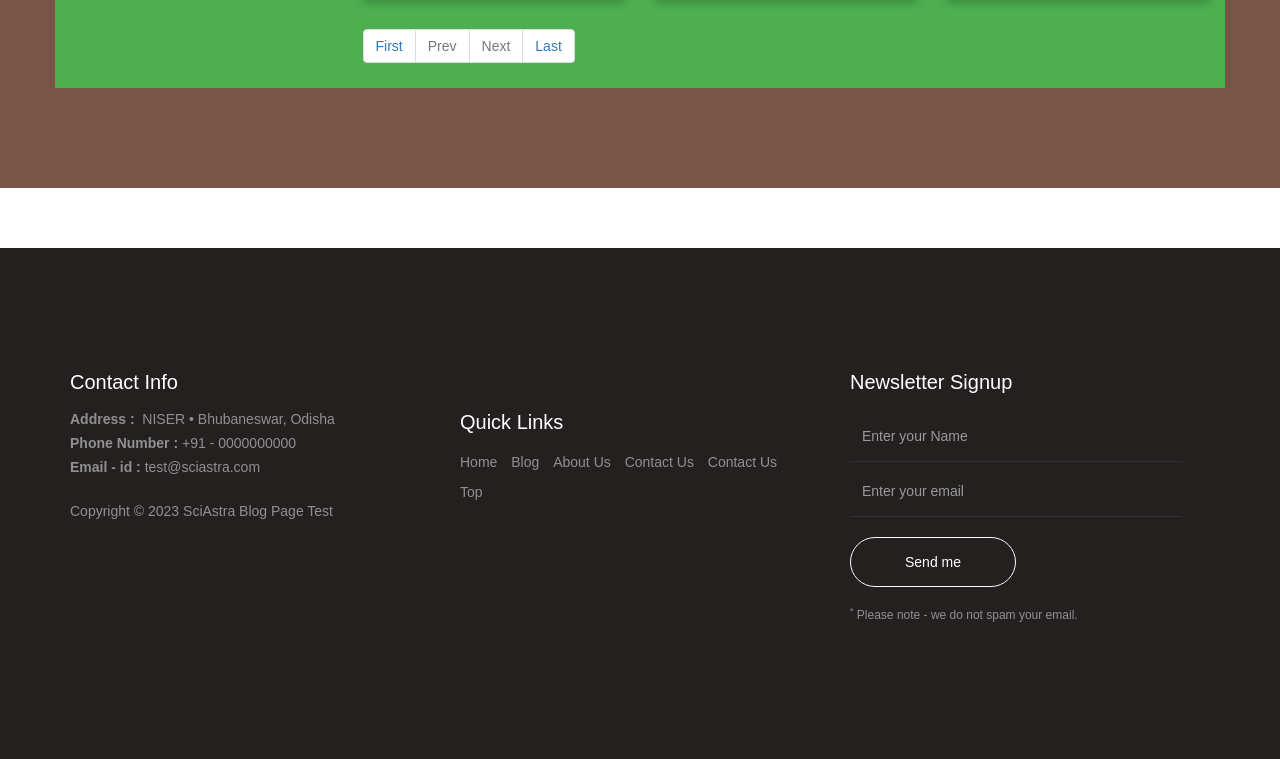
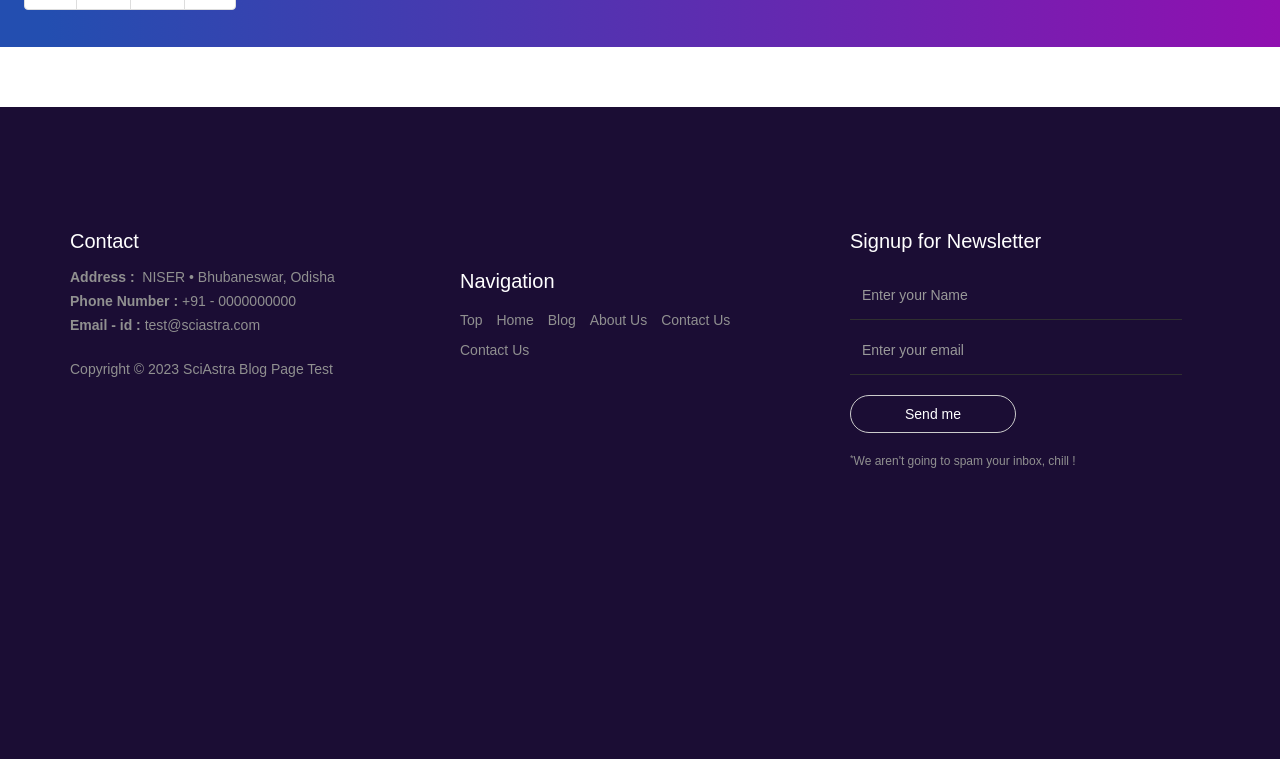
Before and after one commit to Subbrat/blogmango, a PHP site: page /blog-posts.php in a window 1280 px wide. Shown: the part 1021-1780 px from the top of the page. After the commit the page ends 1489 px from the top, so only its background shows below. Run offline with PHP 8.4, Linux system fonts and the light colour scheme; data comes from the database, SQL or seed files in the repository; data that the repository does not hold is empty; a stand-in replaces the project's code that opens the database connection; some web fonts are replaced.

Commit message:
important

```diff
--- a/blog-posts.php
+++ b/blog-posts.php
@@ -7,9 +7,12 @@ include_once('includes/config.php'); ?>
     <title>Blog Posts • SciAstra Blog Page Test</title>
     <meta charset="UTF-8">
     <meta http-equiv="X-UA-Compatible" content="IE=Edge">
-    <meta name="description" content="">
-    <meta name="keywords" content="">
-    <meta name="author" content="admin@sciastra">
+    <meta name="description"
+        content="SciAstra is the biggest community of science scholars in India for IISER Aptitude test (IAT), National Entrance Screening Test (NEST), ISI, CMI, and IACS.">
+    <meta name="keywords"
+        content="IAT, iiser aptitude test, NEST, National Entrance Screening Test, ISI, CMI, ISI and CMI Crash Course 2023, IACS, iiser pune.">
+    <link rel="canonical" href="https://www.sciastra.com/" />
+    <meta name="author" content="admins from SciAstra edu pvt ltd">
     <meta name="viewport" content="width=device-width, initial-scale=1, maximum-scale=1">
     <link rel="stylesheet" href="css/bootstrap.min.css">
     <link rel="stylesheet" href="css/font-awesome.min.css">
@@ -18,28 +21,25 @@ include_once('includes/config.php'); ?>
     <!-- MAIN CSS -->
     <link rel="stylesheet" href="css/s6css.css">
     <link rel="stylesheet" href="css/style.css">
-    <link rel="stylesheet" href="css/test.css">
-    <style>
 
-    </style>
 </head>
 
 <body id="top" data-spy="scroll" data-target=".navbar-collapse" data-offset="50">
     <!-- header  -->
     <?php include_once('includes/header.php') ?>
     <!-- only the top blank section  -->
-    <section>
-        <div class="container">
+    <section class="">
+        <div class="">
             <div class="text-center">
                 <h1>Blog posts</h1>
             </div>
         </div>
     </section>
     <!-- mid bg section  -->
-    <section class="s-brown">
-        <div class="container s-green">
+
+    <div class="s-container bgx s-padding-large">
         <div class="row">
-                <?php include_once('includes/sidebar.php');?>
+            <!--  incl sidebar -->
             <div class="col-lg-9 col-xs-12">
                 <div class="row">
                     <?php
@@ -57,7 +57,6 @@ include_once('includes/config.php'); ?>
 $query=mysqli_query($con,"select tblposts.postedBy ,tblposts.viewCounter,tblposts.id as pid,tblposts.PostTitle as posttitle,tblposts.PostImage,tblcategory.CategoryName as category,tblcategory.id as cid,tblsubcategory.Subcategory as subcategory,tblposts.PostDetails as postdetails,tblposts.PostingDate as postingdate,tblposts.PostUrl as url from tblposts left join tblcategory on tblcategory.id=tblposts.CategoryId left join  tblsubcategory on  tblsubcategory.SubCategoryId=tblposts.SubCategoryId where tblposts.Is_Active=1 order by tblposts.id desc  LIMIT $offset, $no_of_records_per_page");
 while ($row=mysqli_fetch_array($query)) {
 ?>
-                        <!-- the div containing blog blog_cards  -->
                     <!-- the bcard of blog   -->
                     <div class="col-sm-4 ">
                         <div class="bcard s-green">
@@ -101,9 +100,10 @@ while ($row=mysqli_fetch_array($query)) {
                     </li>
                 </ul>
             </div>
+            <?php include_once('includes/sidebar.php');?>
         </div>
     </div>
-    </section>
+
     <br>
     <br>
     <br>
--- a/css/style.css
+++ b/css/style.css
@@ -1,4 +1,3 @@
-
   @import url('https://fonts.googleapis.com/css?family=Muli:300,700|Nunito');
   body {
     background: #ffffff;
@@ -8,9 +7,10 @@
   /*---------------------------------------
      TYPOGRAPHY
   -----------------------------------------*/
-
 /* init  */
-
+ .bgx {
+        background: linear-gradient(90deg, #234EB0 3.66%, #9010B0 100%);
+    }
 /* blog card  */
 .bcard {
         box-shadow: 0 4px 8px 0 rgba(0, 0, 0, 0.2);
@@ -18,11 +18,7 @@
         margin: auto;
         text-align: center;
     }
-
-
 /* init end */
-
-
   h1,h2,h3,h4,h5,h6 {
     font-family:system-ui, -apple-system, BlinkMacSystemFont, 'Segoe UI', Roboto, Oxygen, Ubuntu, Cantarell, 'Open Sans', 'Helvetica Neue', sans-serif ;
     font-weight: bold;
@@ -73,14 +69,24 @@
     color: #29ca8e;
     outline: none;
   }
-  ::-webkit-scrollbar{
-    width: 8px;
-    height: 8px;
-  }
-  ::-webkit-scrollbar-thumb {
-    cursor: pointer;
-    background: #000000;
-  }
+ ::-webkit-scrollbar {
+     width: 5px;
+     height: 5px;
+ }
+ ::-webkit-scrollbar-track {
+     -webkit-box-shadow: inset 0 0 6px rgba(0, 0, 0, 0.3);
+     -webkit-border-radius: 10px;
+     border-radius: 10px;
+ }
+ ::-webkit-scrollbar-thumb {
+     -webkit-border-radius: 10px;
+     border-radius: 10px;
+     background: rgba(255, 255, 255, 0.3);
+     -webkit-box-shadow: inset 0 0 6px rgba(174, 166, 166, 0.5);
+ }
+ ::-webkit-scrollbar-thumb:window-inactive {
+     background: rgba(255, 255, 255, 0.3);
+ }
   .section-title {
     padding-bottom: 40px;
   }
@@ -566,7 +572,7 @@
       CONTACT
   -----------------------------------------*/
   #contact {
-    background: #3f51b5;
+    background: #9632af;
   }
   #contact h2 {
     color: #ffffff;
@@ -609,7 +615,7 @@
      FOOTER
   -----------------------------------------*/
   footer {
-    background: #252020;
+    background: #1b0d34;
     padding: 120px 0;
   }
   footer .section-title {
--- a/includes/footer.php
+++ b/includes/footer.php
@@ -3,7 +3,7 @@ if($_POST['subscribe']){
 $semail=$_POST['email'];
 $fname=$_POST['fname'];
 $sql=mysqli_query($con,"insert into tblsubscribers(fullName,subscriberEmail) values('$fname','$semail')");
-echo "<script>alert('Subscribed successfully');</script>";
+echo "<script>alert('added to SciAstra newsletter subscription');</script>";
 echo "<script>window.location.href='index.php'</script>";
 }
 ?>
@@ -14,7 +14,7 @@ echo "<script>window.location.href='index.php'</script>";
             <div class="col-md-4 col-sm-6">
                 <div class="footer-info">
                     <div class="section-title">
-                        <h2>Contact Info</h2>
+                        <h2>Contact</h2>
                     </div>
                     <?php
 $pagetype='contactus';
@@ -34,14 +34,14 @@ while($row=mysqli_fetch_array($query))
             <div class="col-md-4 col-sm-6">
                 <div class="footer-info">
                     <div class="footer_menu">
-                        <h2>Quick Links</h2>
+                        <h2>Navigation</h2>
                         <ul>
+                            <li><a href="#" class="s6slide">Top</a></li>
                             <li><a href="index.php">Home</a></li>
                             <li><a href="blog-posts.php">Blog</a></li>
                             <li><a href="about-us.php">About Us</a></li>
                             <li><a href="contact.php">Contact Us</a></li>
                             <li><a href="contact.php">Contact Us</a></li>
-                            <li><a href="#" class="s6slide">Top</a></li>
                         </ul>
                     </div>
                 </div>
@@ -49,7 +49,7 @@ while($row=mysqli_fetch_array($query))
             <div class="col-md-4 col-sm-12">
                 <div class="footer-info newsletter-form">
                     <div class="section-title">
-                        <h2>Newsletter Signup</h2>
+                        <h2>Signup for Newsletter</h2>
                     </div>
                     <div>
                         <div class="form-group">
@@ -58,10 +58,11 @@ while($row=mysqli_fetch_array($query))
                                     id="fname" required>
                                 <input type="email" class="form-control" placeholder="Enter your email" name="email"
                                     id="email" required>
-                                <input type="submit" class="form-control" name="subscribe" id="form-submit"
-                                    value="Send me">
+                                <input type="submit"
+                                    class=" s-button s-round-xlarge s-transparent s-hover-fade s-border"
+                                    name="subscribe" id="form-submit" value="Send me">
                             </form>
-                            <span><sup>*</sup> Please note - we do not spam your email.</span>
+                            <span><sup>*</sup>We aren't going to spam your inbox, chill !</span>
                         </div>
                     </div>
                 </div>
--- a/includes/sidebar.php
+++ b/includes/sidebar.php
@@ -1,7 +1,7 @@
 <head>
     <link rel="stylesheet" href="./../css/s6css.css">
 </head>
-<div class="col-lg-3 pull-left col-xs-12 s-red s-card-2 s-padding-large s-margin-bottom">
+<div class="col-lg-3 pull-right col-xs-12 s-green s-card-2 s-padding-large s-margin-bottom">
     <div class="form">
         <form action="search.php" method="post">
             <div class="form-group">
--- a/todo.txt
+++ b/todo.txt
@@ -13,3 +13,5 @@ the blog card has its presense on multiple pages
 Font Family from main page
 
 the image dimension to change after adding header
+
+prevent relaoding after form data send
```
Also changed, not shown: index.php (+5 -4 lines). Lines whose indentation alone changed are shown as unchanged.
